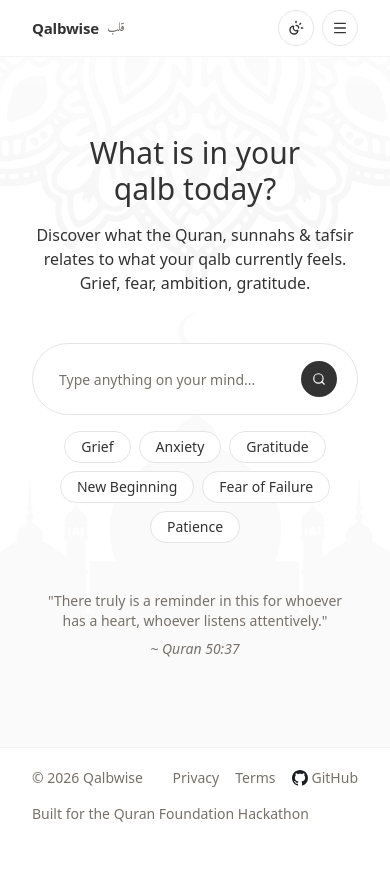
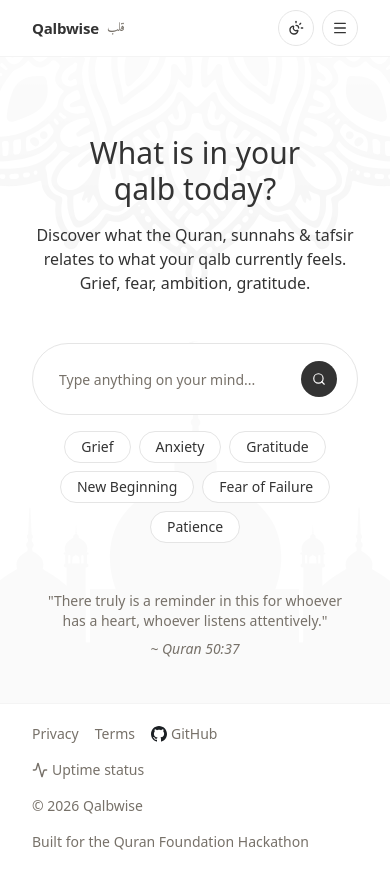
Before and after one commit to qalbwise/app, a React (Vite) app in the folder apps/web/: page / in a window 390 px wide. Before the commit the page ends 844 px from the top, so only its background shows below. Built offline with nearby package versions, Linux system fonts and the light colour scheme; no server answers; a web font is replaced by a local one; what openapi-fetch would draw is missing.

Commit message:
feat(web/layout): enhance footer layout and add uptime status link

```diff
--- a/apps/web/src/components/layout/footer.tsx
+++ b/apps/web/src/components/layout/footer.tsx
@@ -1,4 +1,5 @@
 import { Link } from "@tanstack/react-router";
+import { Activity } from "lucide-react";
 import { GithubDark } from "@/components/ui/svgs/githubDark";
 import { GithubLight } from "@/components/ui/svgs/githubLight";
 
@@ -6,25 +7,42 @@ const year = new Date().getFullYear();
 
 export function Footer() {
   return (
-    <footer className="main-wrap flex flex-col gap-4 border-foreground/5 border-t bg-background/95 py-5 text-muted-foreground text-sm backdrop-blur-sm">
-      <div className="flex flex-wrap items-center justify-between gap-4">
+    <footer className="main-wrap flex flex-col-reverse justify-between gap-4 border-foreground/5 border-t bg-background/95 py-5 text-muted-foreground text-sm backdrop-blur-sm sm:flex-row">
+      <div className="flex flex-col gap-4">
         <p>&copy; {year} Qalbwise</p>
+        <p>
+          Built for the{" "}
+          <a
+            href="https://launch.provisioncapital.com/quran-hackathon"
+            aria-label="Quran Foundation Hackathon"
+            target="_blank"
+            rel="noreferrer"
+            className="transition-all hover:text-foreground hover:underline"
+          >
+            Quran Foundation Hackathon
+          </a>
+        </p>
+      </div>
 
+      <div className="flex flex-col gap-4 sm:items-end">
         <div className="flex items-center gap-4">
           <Link
             to="/privacy"
+            aria-label="Privacy policy"
             className="transition-all hover:text-foreground hover:underline"
           >
             Privacy
           </Link>
           <Link
             to="/terms"
+            aria-label="Terms of service"
             className="transition-all hover:text-foreground hover:underline"
           >
             Terms
           </Link>
           <a
             href="https://github.com/qalbwise/app"
+            aria-label="GitHub repository"
             target="_blank"
             rel="noreferrer"
             className="flex items-center gap-1 transition-all hover:text-foreground hover:underline"
@@ -34,19 +52,18 @@ export function Footer() {
             GitHub
           </a>
         </div>
-      </div>
 
-      <p>
-        Built for the{" "}
         <a
-          href="https://launch.provisioncapital.com/quran-hackathon"
+          href="https://uptime.qalbwise.app/status/qalbwise"
+          aria-label="Uptime status"
           target="_blank"
           rel="noreferrer"
-          className="transition-all hover:text-foreground hover:underline"
+          className="flex items-center gap-1 transition-all hover:text-foreground hover:underline"
         >
-          Quran Foundation Hackathon
+          <Activity size={16} />
+          Uptime status
         </a>
-      </p>
+      </div>
     </footer>
   );
 }
```
